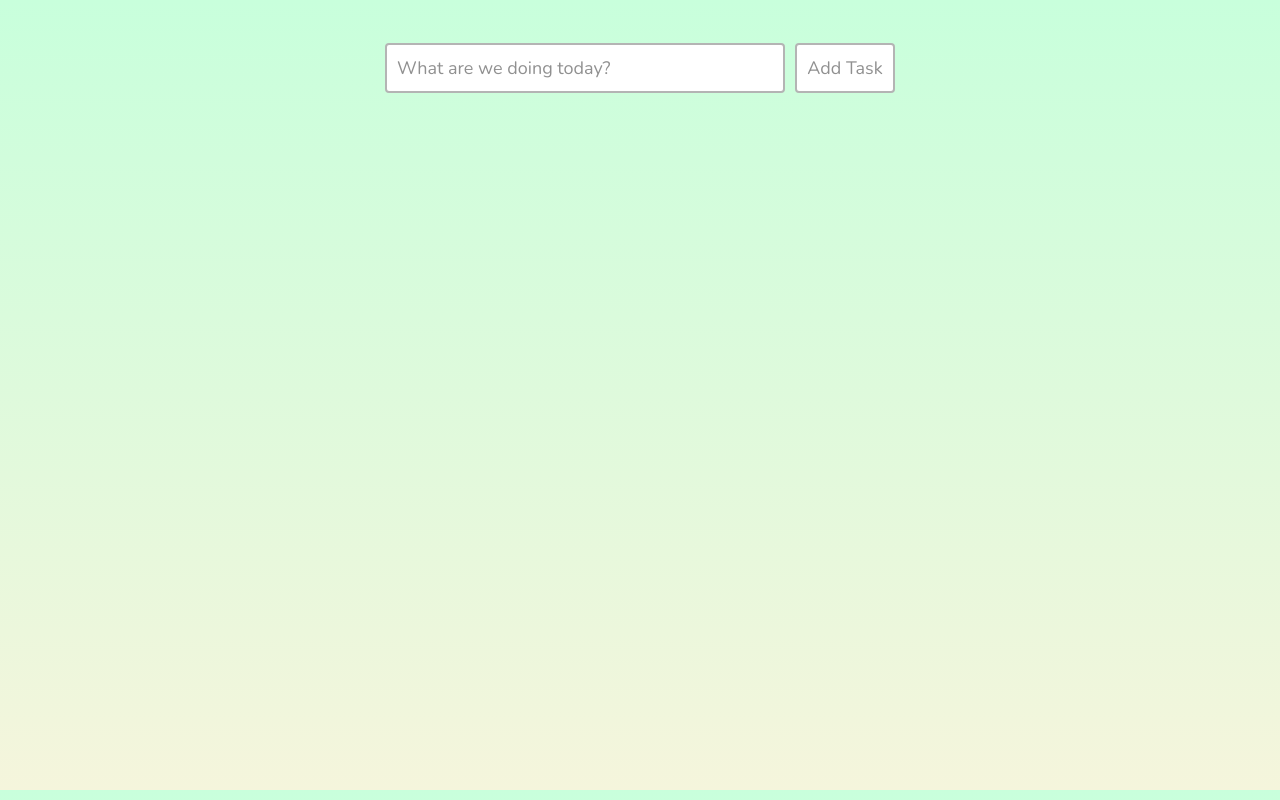
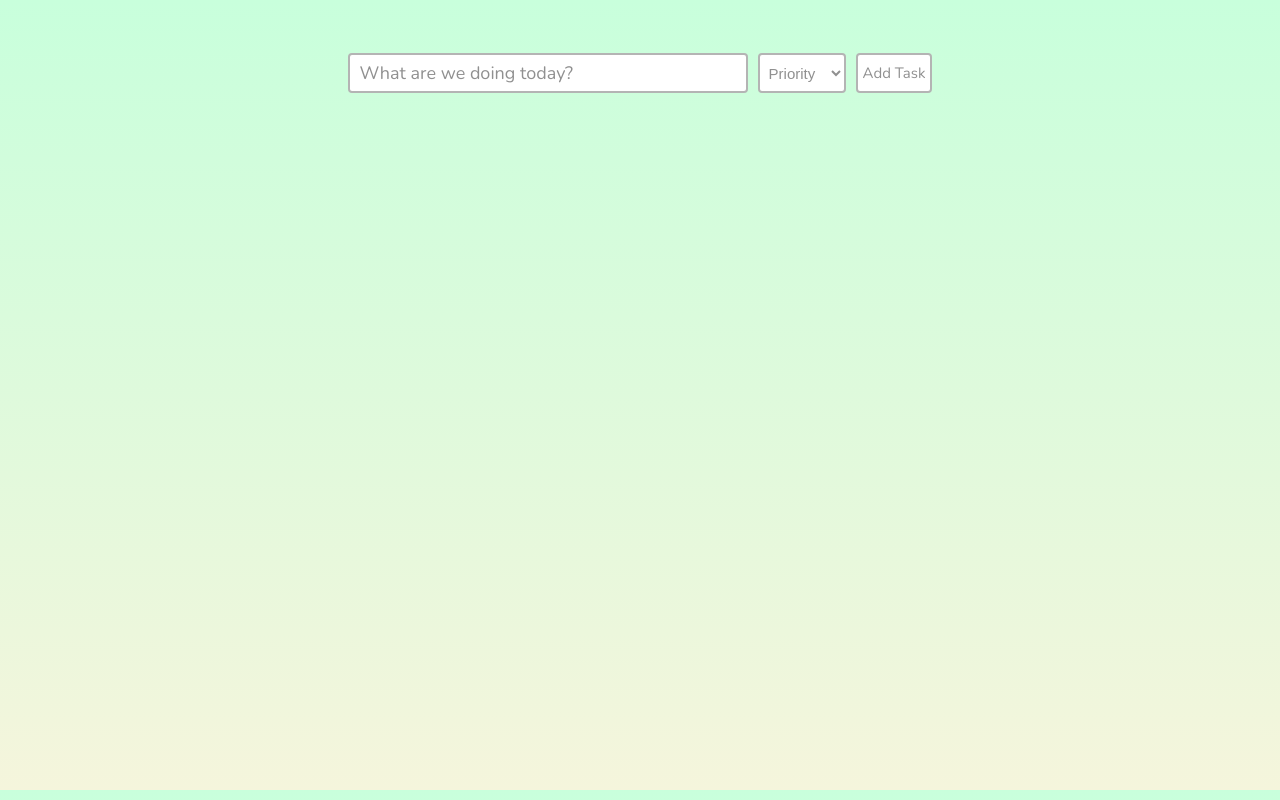
Before and after one commit to Luke-Mueller/to-do, a React (Create React App) app: page / in a window 1280 px wide. Built offline with nearby package versions, Linux system fonts and the light colour scheme.

Commit message:
adds priority to tasks

```diff
--- a/src/Components/Form/Form.js
+++ b/src/Components/Form/Form.js
@@ -11,7 +11,13 @@ const form =(props) => {
              className={classes.FormInput}
              placeholder='What are we doing today?'
              autoFocus/>
-      <button className={classes.FormBtn}>Add Task</button>
+      <select className={classes.FormSelect} name='priority'>
+        <option value=''>Priority</option>
+        <option value='high'>High</option>
+        <option value='medium'>Medium</option>
+        <option value='low'>Low</option>
+      </select>
+      <button className={classes.FormBtn} type='submit'>Add Task</button>
     </form>
   )
 };
--- a/src/Components/Form/Form.module.css
+++ b/src/Components/Form/Form.module.css
@@ -1,14 +1,14 @@
 .FormContainer {
-    width: 510px;
+    /* width: 510px; */
     padding: 5px;
     margin: 3% auto 2%;
     display: flex;
-    justify-content: space-between;
+    justify-content: center;
     align-items: center;
 }
 
 .FormInput {
-    height: 50px;
+    height: 40px;
     width: 400px;
     font-size: 18px;
     padding: 10px;
@@ -16,20 +16,32 @@
     border-radius: 4px;
 }
 
-.FormBtn {
-    height: 50px;
-    width: 100px;
+.FormSelect {
+    height: 40px;
+    margin: 10px;
     color: #909090;
     background-color: white;
-    font-size: 18px;
+    font-size: 15px;
     border: 2px solid #b4b4b4;
     border-radius: 4px;
+    padding: 5px
+}
+
+.FormBtn {
+    height: 40px;
+    /* width: 120px; */
+    color: #909090;
+    background-color: white;
+    font-size: 15px;
+    border: 2px solid #b4b4b4;
+    border-radius: 4px;
+    padding: 5px
 }
 
 .FormBtn:hover {
     background-color: rgb(179, 176, 147);
     color: white;
-    border: none;
+    border: 2px solid transparent;
 }
 
 ::-webkit-input-placeholder {
--- a/src/Components/Tasks/Tasks.js
+++ b/src/Components/Tasks/Tasks.js
@@ -4,16 +4,18 @@ import classes from './Tasks.module.css';
 
 class Tasks extends Component {
 
-  // shouldComponentUpdate(nextProps, nextState) {
-  //   return nextProps.taskList !== this.props.taskList;
-  // }
-
   render() {
 
     const tasks = this.props.taskList.map((task, i) => {
+      // set div styles background color based on task.priority, high = pink, medium = yellow, low = green
+      let style;
+      if(task.priority === 'high') style = { backgroundColor: 'pink' };
+      if(task.priority === 'medium') style = { backgroundColor: 'yellow' };
+      if(task.priority === 'low') style = { backgroundColor: 'lawngreen' };
+
       return (
-          <div key={i} className={classes.TaskDiv}>
-            <li className={classes.TaskLi}>{task}</li>
+          <div key={i} style={style} className={classes.TaskDiv}>
+            <li className={classes.TaskLi}>{task.input}</li>
             <button
               onClick={() => this.props.removed(i)}
               className={classes.RemoveBtn}/>
--- a/src/Containers/App.js
+++ b/src/Containers/App.js
@@ -20,13 +20,18 @@ class App extends Component {
   }
 
   addTaskHandler = (e) => {
-    if (e.target.firstChild.value !== '') {
+
+    if (e.target.firstChild.value !== '' && e.target.firstChild.nextSibling.value !== '') {
       const input = e.target.firstChild.value;
+      const priority = e.target.firstChild.nextSibling.value;
 
       this.setState(prevState => {
         return {
-          taskList: prevState.taskList.concat(input)
-        }});
+          taskList: prevState.taskList.concat({input: input, priority: priority})
+        }
+      });
+
+
 
       // Local Storage
       let tasks;
--- a/src/Containers/App.module.css
+++ b/src/Containers/App.module.css
@@ -23,7 +23,7 @@ button {
     background-color: transparent;
 }
 
-input, select, progress{
+input, progress{
     -webkit-appearance: none;
     -moz-appearance: none;
     appearance: none;
```
